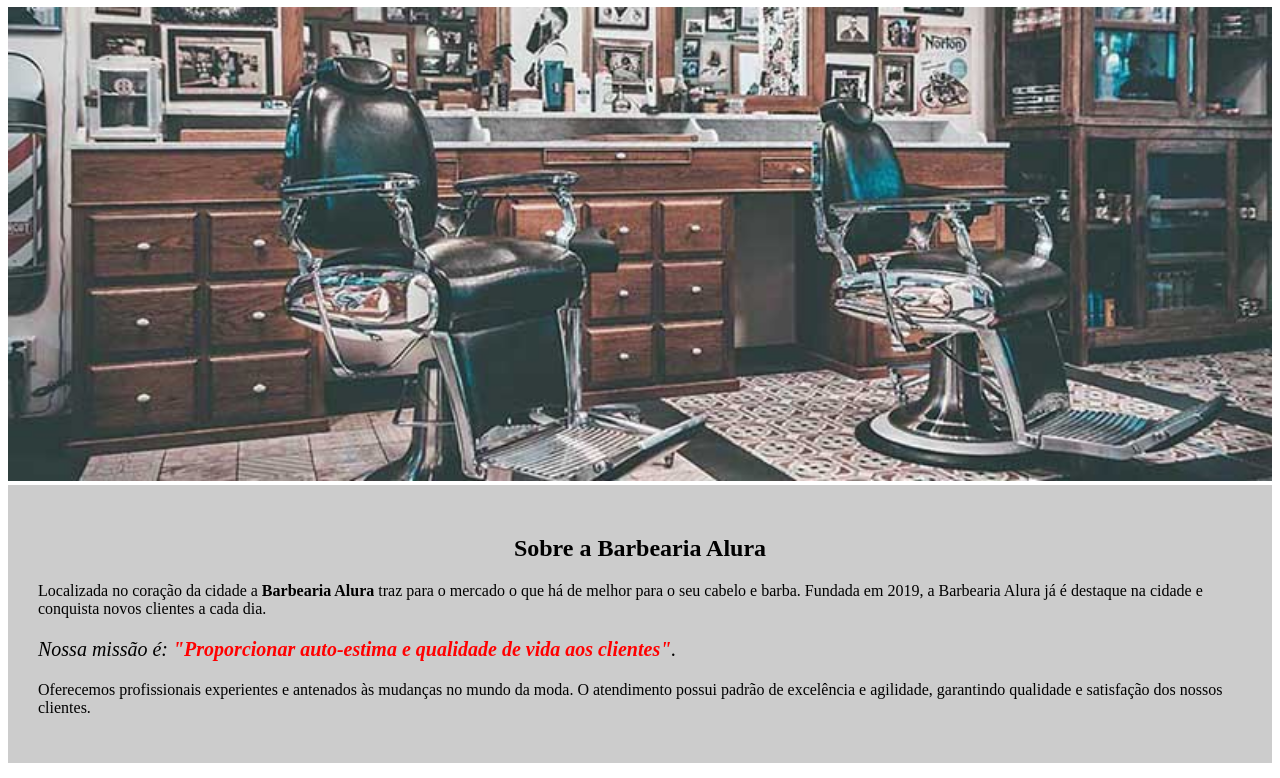
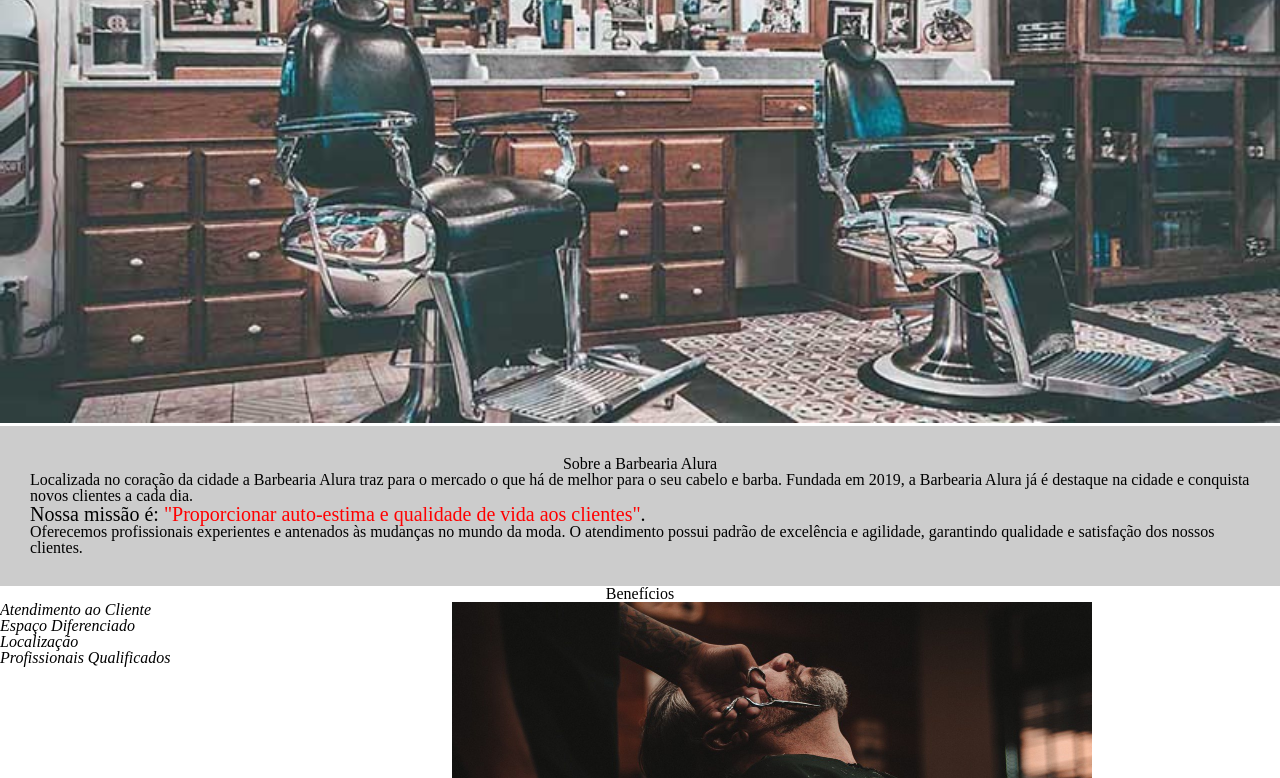
Before and after one commit to bruno-marqs/web-lessons-alura, a plain HTML site: page index.html in a window 1280 px wide. Shown: the part 73-851 px from the top of the page. Drawn offline with Linux system fonts and the light colour scheme.

Commit message:
incluindo reset-css

```diff
--- a/index.html
+++ b/index.html
@@ -5,6 +5,7 @@
     <meta http-equiv="X-UA-Compatible" content="IE=edge">
     <meta name="viewport" content="width=device-width, initial-scale=1.0">
     <title>Home - Barbearia Alura</title>
+    <link rel="stylesheet" href="reset.css">
     <link rel="stylesheet" href="style.css">
 
 </head>
--- /dev/null
+++ b/reset.css
@@ -0,0 +1,48 @@
+/* http://meyerweb.com/eric/tools/css/reset/
+   v2.0 | 20110126
+   License: none (public domain)
+*/
+
+html, body, div, span, applet, object, iframe,
+h1, h2, h3, h4, h5, h6, p, blockquote, pre,
+a, abbr, acronym, address, big, cite, code,
+del, dfn, em, img, ins, kbd, q, s, samp,
+small, strike, strong, sub, sup, tt, var,
+b, u, i, center,
+dl, dt, dd, ol, ul, li,
+fieldset, form, label, legend,
+table, caption, tbody, tfoot, thead, tr, th, td,
+article, aside, canvas, details, embed,
+figure, figcaption, footer, header, hgroup,
+menu, nav, output, ruby, section, summary,
+time, mark, audio, video {
+	margin: 0;
+	padding: 0;
+	border: 0;
+	font-size: 100%;
+	font: inherit;
+	vertical-align: baseline;
+}
+/* HTML5 display-role reset for older browsers */
+article, aside, details, figcaption, figure,
+footer, header, hgroup, menu, nav, section {
+	display: block;
+}
+body {
+	line-height: 1;
+}
+ol, ul {
+	list-style: none;
+}
+blockquote, q {
+	quotes: none;
+}
+blockquote:before, blockquote:after,
+q:before, q:after {
+	content: '';
+	content: none;
+}
+table {
+	border-collapse: collapse;
+	border-spacing: 0;
+}
```
Also changed, not shown: produtos.html (+1 -0 lines), 1 other file.
